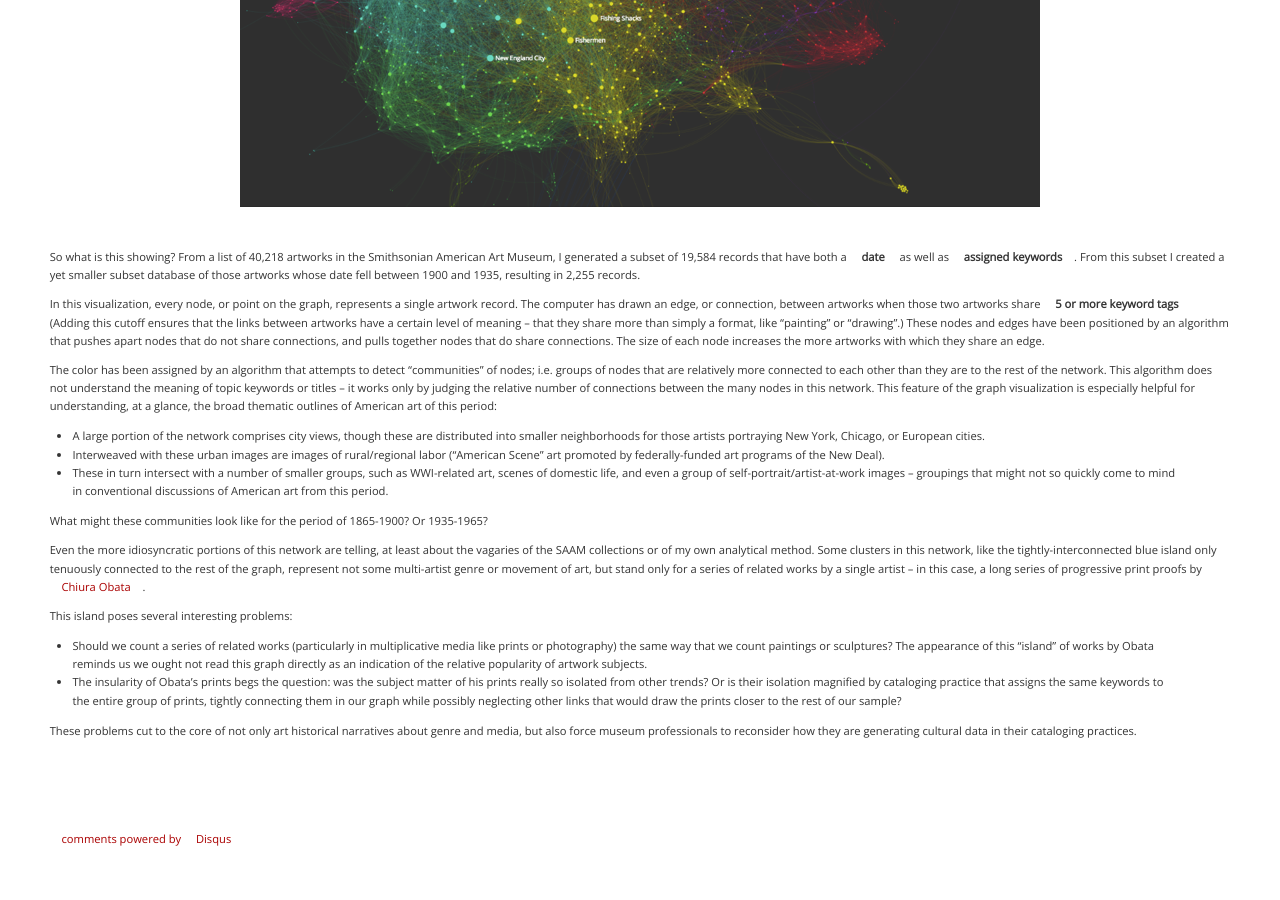
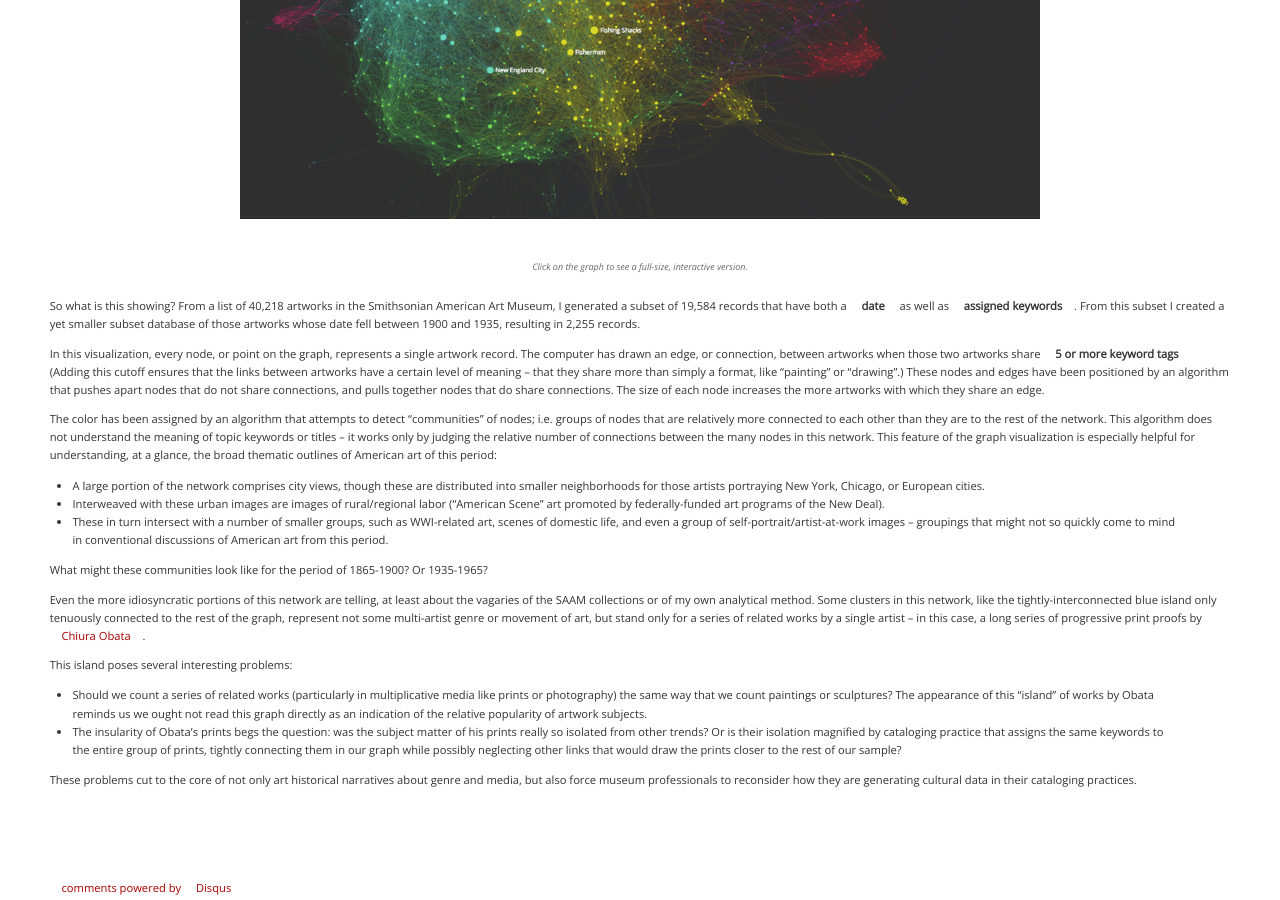
Before and after one commit to mdlincoln/mdlincoln.github.io, a Jekyll site: the page built from _posts/2013-11-12-networks-of-the-smithsonian-american-art-museum.md, in a window 1280 px wide and 900 px high, scrolled down 783 px. Built offline with Jekyll 4.4.1, drawn with Linux system fonts in a browser that asks for light colours; comment, search, counter and statistics services are not loaded.

Commit message:
Add caption to SAAM graph

```diff
--- a/_posts/2013-11-12-networks-of-the-smithsonian-american-art-museum.md
+++ b/_posts/2013-11-12-networks-of-the-smithsonian-american-art-museum.md
@@ -10,7 +10,11 @@ tags:
 
 This summer [I developed a small utility](/projects/scraping-the-smithsonian.html) to scrape collections data from the Smithsonian Institution's [database](http://collections.si.edu). I got to work digging through the artworks at the [Smithsonian American Art Museum](http://americanart.si.edu). Using [Gephi](http://gephi.org) I created a [network map](/assets/gephi/saam_network) of artworks there made between 1900 and 1935. (You can click through to go to an interactive version.) [I've posted the scripts used to create this on GitHub](https://github.com/mdlincoln/saam).
 
-[![Preview of a network map of paintings at the SAAM](/assets/images-display/saam_preview.png)](/assets/gephi/saam_network)
+<figure>
+<a href="/assets/gephi/saam_network"><img src="/assets/images-display/saam_preview.png" alt="Preview of a network map of paintings at the SAAM" /></a>
+<figcaption>Click on the graph to see a full-size, interactive version.</figcaption>
+</figure>
+
 
 So what is this showing? From a list of 40,218 artworks in the Smithsonian American Art Museum, I generated a subset of 19,584 records that have both a **date** as well as **assigned keywords**. From this subset I created a yet smaller subset database of those artworks whose date fell between 1900 and 1935, resulting in 2,255 records.
 
```
